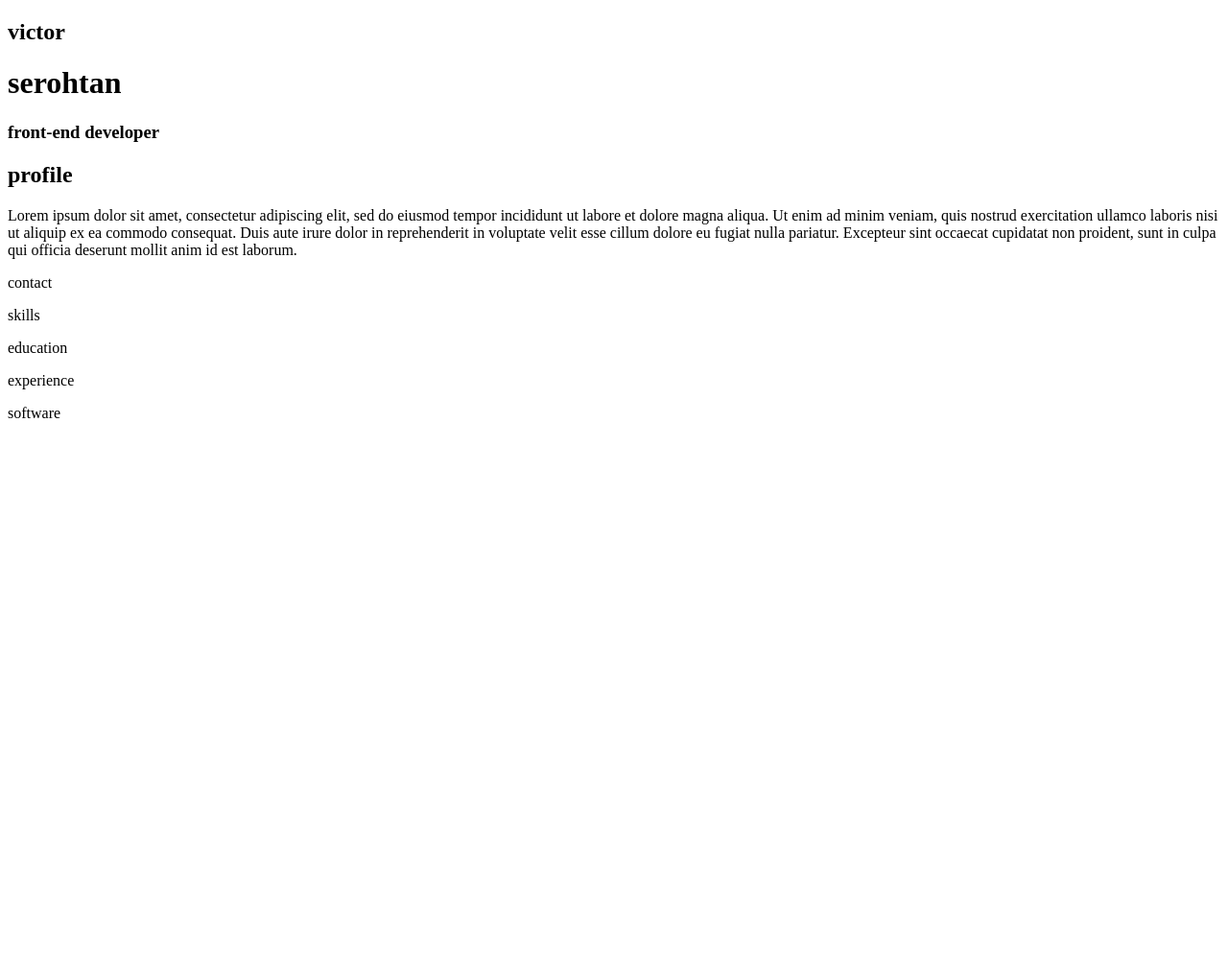
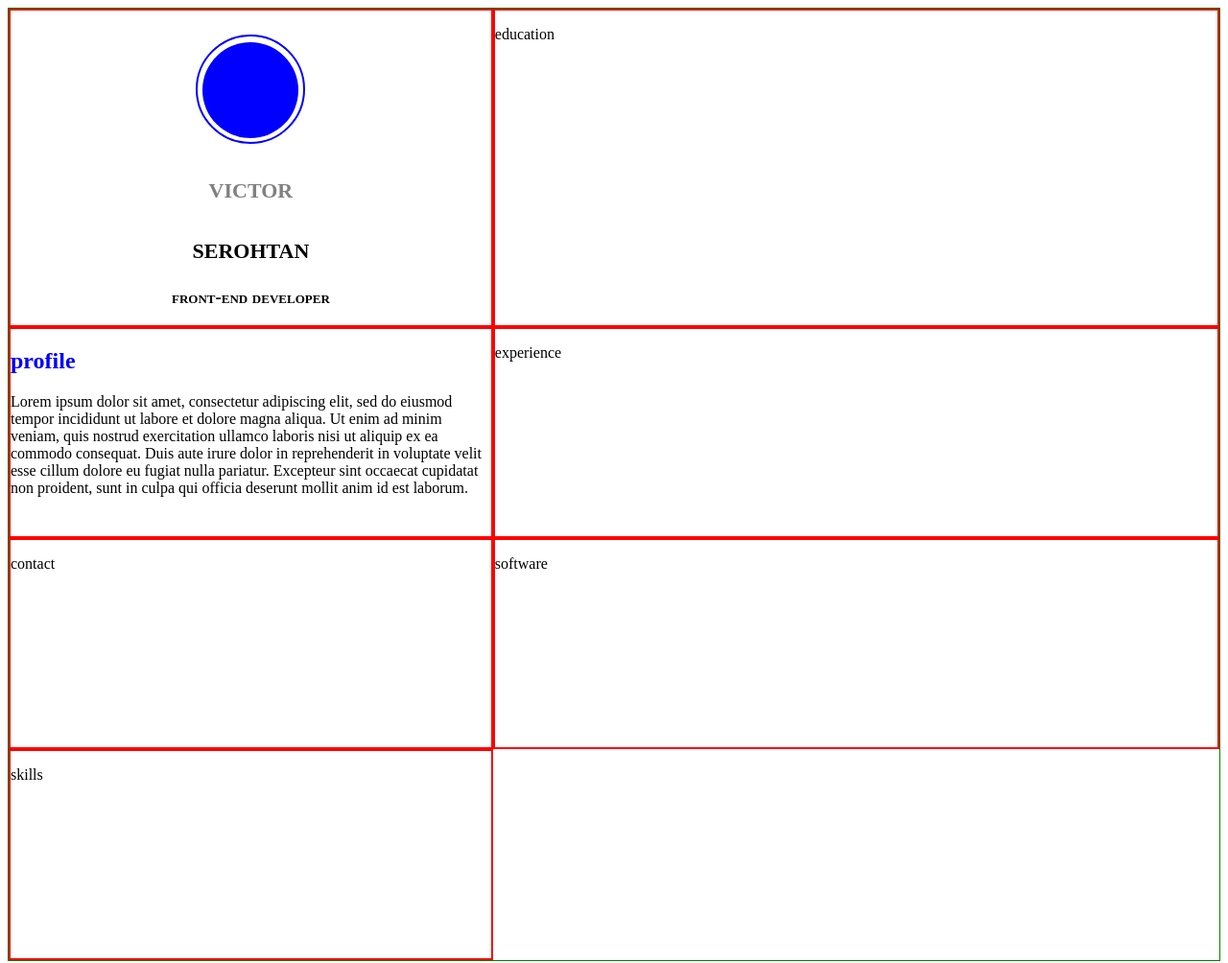
Before and after one commit to seroshtan/rezume, a plain HTML site: page index.html in a window 1280 px wide. Shown: the whole page at 96% size. Before the commit the page ends 800 px from the top, so only its background shows below. Drawn offline with Linux system fonts and the light colour scheme.

Commit message:
second maket on flex

```diff
--- a/index.html
+++ b/index.html
@@ -2,6 +2,7 @@
 
 <html>
   <head>
+  <link rel="stylesheet" type="text/css" href="stylus.css">
     <title>Rezume Seroshtan</title>
   </head>
   <body>
```
